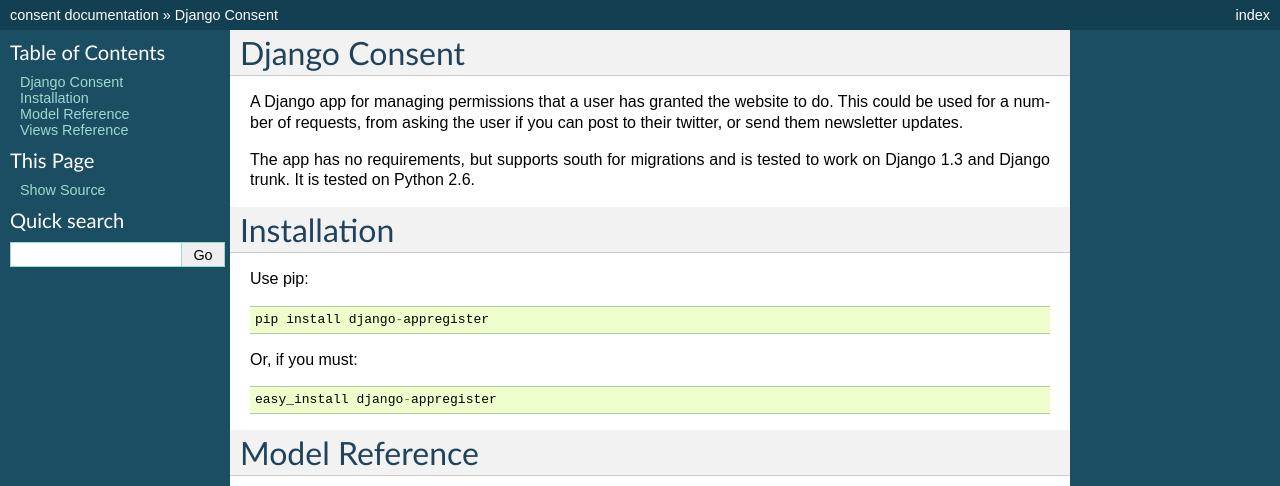
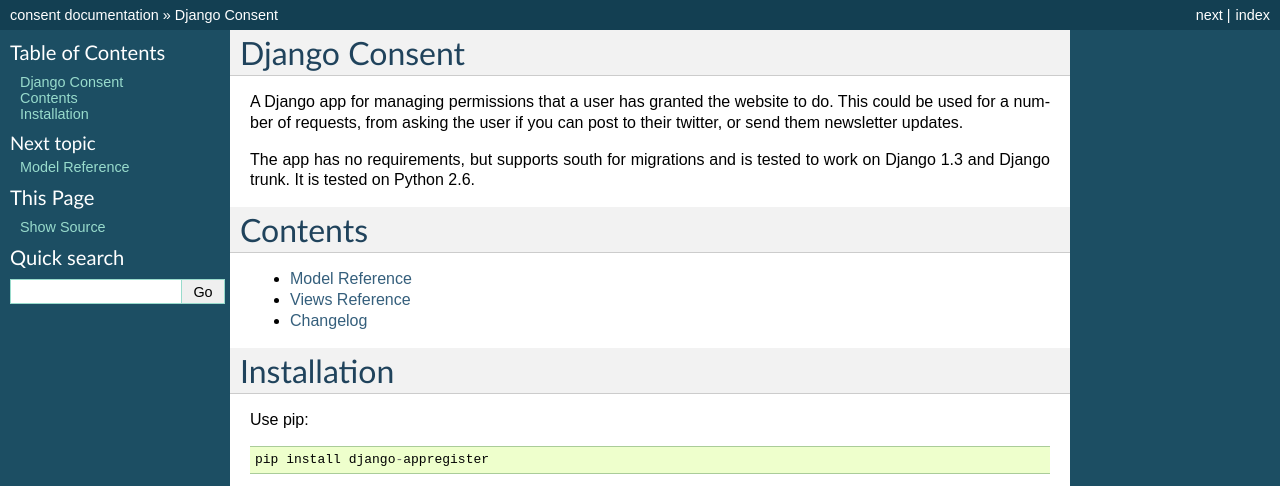
Before and after one commit to d0ugal/django-consent, a Sphinx documentation site: the page built from docs/index.rst, in a window 1280 px wide. Shown: the top 486 px of the page. Built offline with Sphinx 7.4.7, drawn with Linux system fonts in a browser that asks for light colours; the version number could not be read and is left out; some of the changed text lies outside the part shown; grey boxes are pictures that could not be loaded.

Commit message:
Re-factored the Documentation
Split into different pages for the sub topics to make
it easier to manage in the future.

```diff
--- a/docs/index.rst
+++ b/docs/index.rst
@@ -1,13 +1,22 @@
 Django Consent
 ========================================
 
-A Django app for managing permissions that a user has granted the website to do.
-This could be used for a number of requests, from asking the user if you can
-post to their twitter, or send them newsletter updates.
+A Django app for managing permissions that a user has granted the website to
+do. This could be used for a number of requests, from asking the user if you
+can post to their twitter, or send them newsletter updates.
 
-The app has no requirements, but supports south for migrations and is tested to
-work on Django 1.3 and Django trunk. It is tested on Python 2.6.
+The app has no requirements, but supports south for migrations and is tested
+to work on Django 1.3 and Django trunk. It is tested on Python 2.6.
 
+Contents
+========
+
+.. toctree::
+ :maxdepth: 1
+
+ models
+ views
+ changelog
 
 Installation
 ========================================
```
Also changed, not shown: other parts of docs/index.rst (+9 -75 lines), docs/changelog.rst (added, +7 -0 lines), docs/models.rst (added, +67 -0 lines), docs/views.rst (added, +10 -0 lines).
